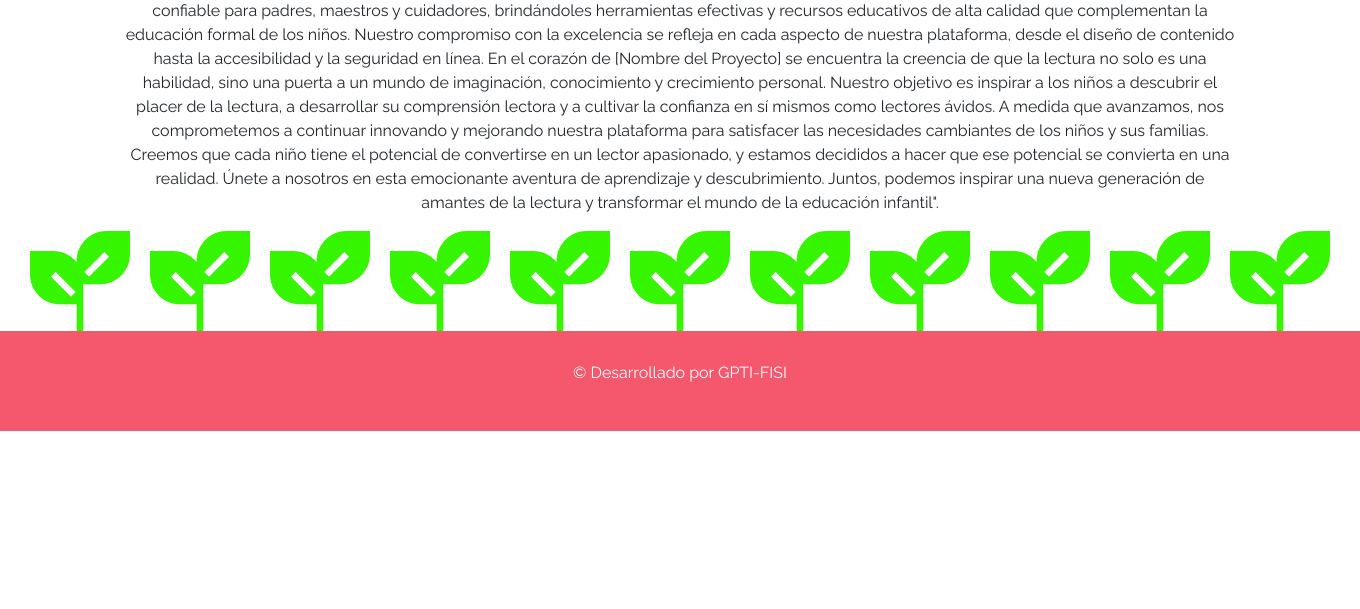
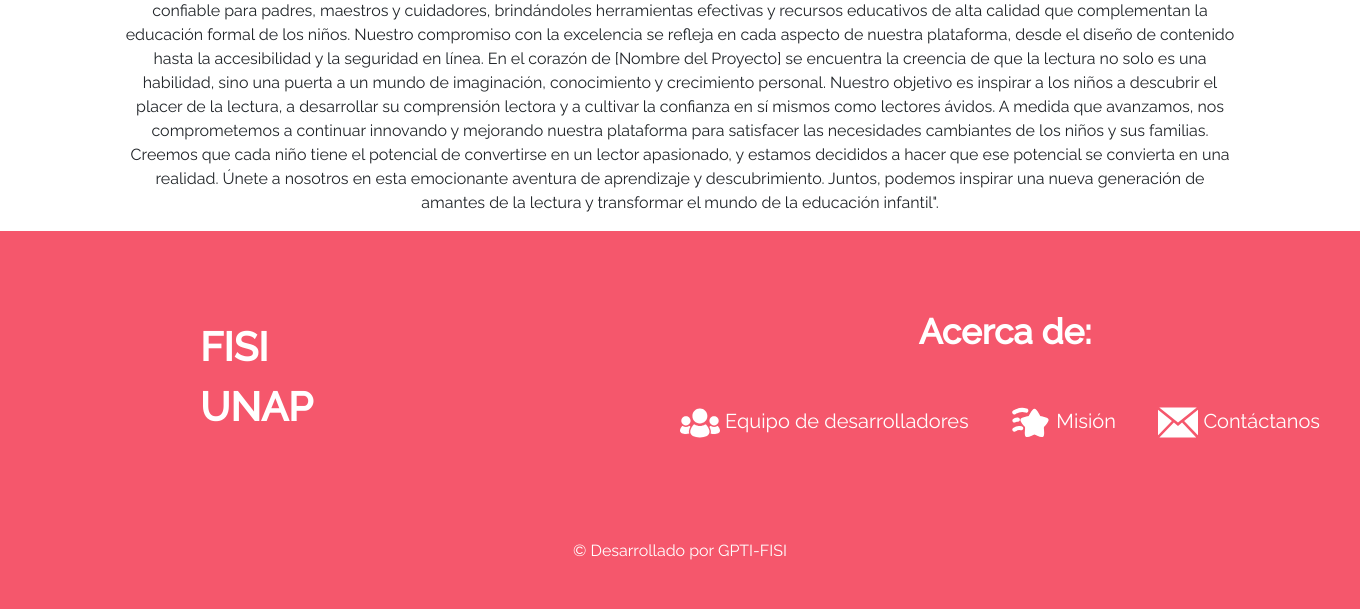
Before and after one commit to JAMMYRROJAS/gestion_project, a PHP site: page /mision.php in a window 1360 px wide. Shown: the part 795-1404 px from the top of the page. Before the commit the page ends 1226 px from the top, so only its background shows below. Run offline with PHP 8.4, Linux system fonts and the light colour scheme; some libraries are stand-ins or nearby versions.

Commit message:
cambios en mision

```diff
--- a/mision.php
+++ b/mision.php
@@ -53,25 +53,7 @@ A medida que avanzamos, nos comprometemos a continuar innovando y mejorando nues
 Únete a nosotros en esta emocionante aventura de aprendizaje y descubrimiento. Juntos, podemos inspirar una nueva generación de amantes de la lectura y transformar el mundo de la educación infantil".</p>
     </section>
 
-    <div class="plantitas-container">
-        <img src="assets/imagenes/plant-svgrepo-com.svg" alt="plantita" width="100" height="100">
-        <img src="assets/imagenes/plant-svgrepo-com.svg" alt="plantita" width="100" height="100">
-        <img src="assets/imagenes/plant-svgrepo-com.svg" alt="plantita" width="100" height="100">
-        <img src="assets/imagenes/plant-svgrepo-com.svg" alt="plantita" width="100" height="100">
-        <img src="assets/imagenes/plant-svgrepo-com.svg" alt="plantita" width="100" height="100">
-        <img src="assets/imagenes/plant-svgrepo-com.svg" alt="plantita" width="100" height="100">
-        <img src="assets/imagenes/plant-svgrepo-com.svg" alt="plantita" width="100" height="100">
-        <img src="assets/imagenes/plant-svgrepo-com.svg" alt="plantita" width="100" height="100">
-        <img src="assets/imagenes/plant-svgrepo-com.svg" alt="plantita" width="100" height="100">
-        <img src="assets/imagenes/plant-svgrepo-com.svg" alt="plantita" width="100" height="100">
-        <img src="assets/imagenes/plant-svgrepo-com.svg" alt="plantita" width="100" height="100">
-    </div>
-
-    <footer>
-        <div style="text-align: center; padding-top: 30px; padding-bottom: 30px; background: #f5576c;">
-            <p>© Desarrollado por GPTI-FISI</p>
-        </div>
-    </footer>
+    <?php include_once 'layouts/footer.php';  ?>
 
     <script src="https://code.jquery.com/jquery-3.3.1.slim.min.js" integrity="sha384-q8i/X+965DzO0rT7abK41JStQIAqVgRVzpbzo5smXKp4YfRvH+8abtTE1Pi6jizo" crossorigin="anonymous"></script>
     <script src="https://cdnjs.cloudflare.com/ajax/libs/popper.js/1.14.7/umd/popper.min.js" integrity="sha384-UO2eT0CpHqdSJQ6hJty5KVphtPhzWj9WO1clHTMGa3JDZwrnQq4sF86dIHNDz0W1" crossorigin="anonymous"></script>
```
